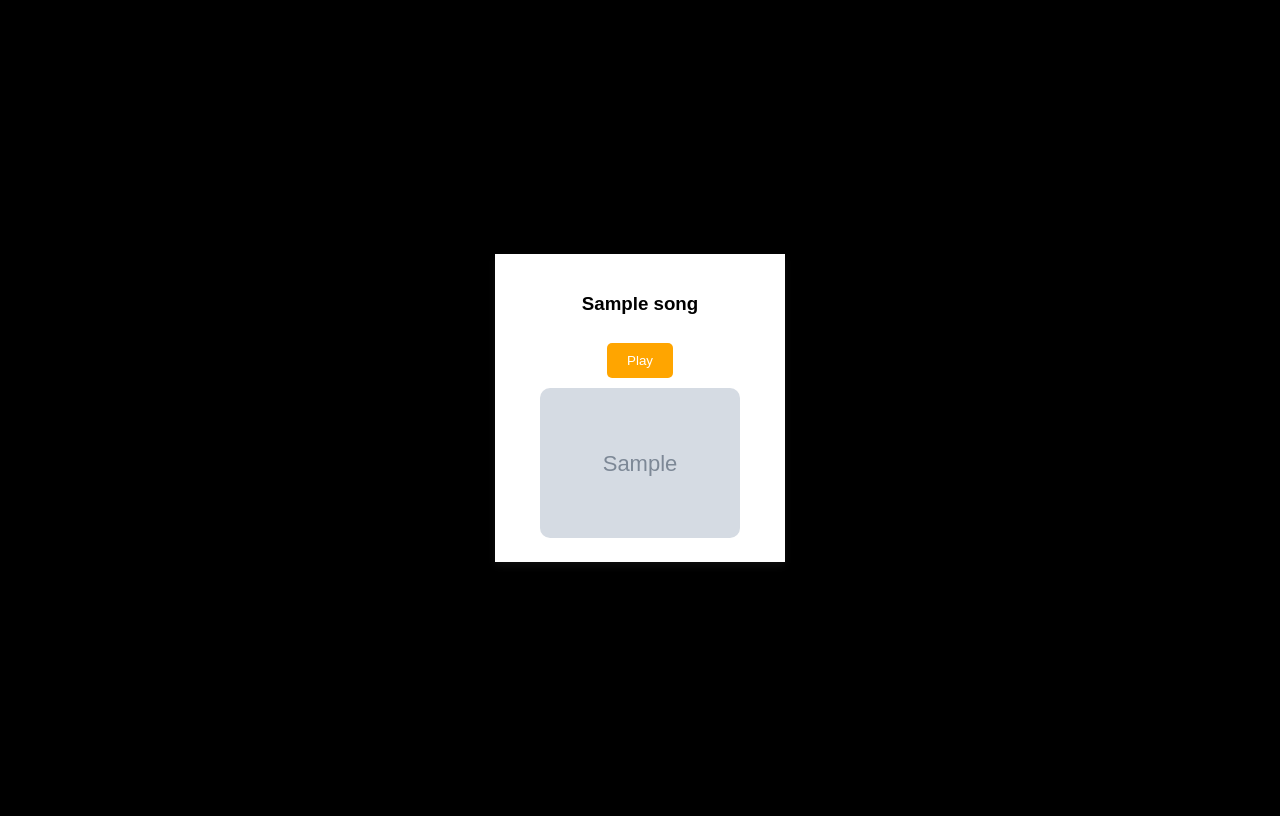
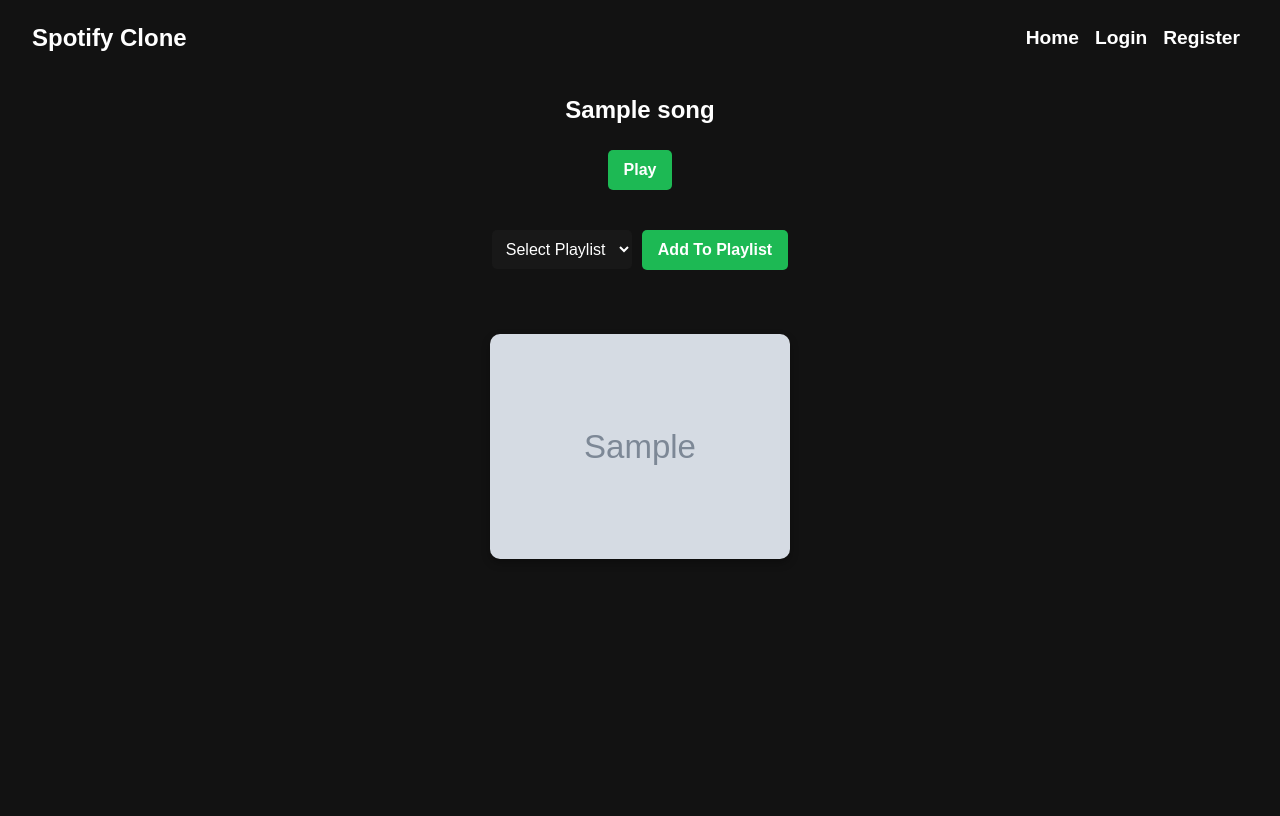
Before and after one commit to Nasim-Khalili/Django-Spotify, a Django app: page / in a window 1280 px wide. After the commit the page ends 559 px from the top, so only its background shows below. Run offline with Django 5.2, Linux system fonts and the light colour scheme; tables that the repository leaves empty hold one stand-in row (values such as "Sample post"); grey boxes marked "Sample" are stand-in pictures.

Commit message:
index html added this is a Homepage actually

```diff
--- a/main/templates/main/index.html
+++ b/main/templates/main/index.html
@@ -1,66 +1,53 @@
-<!DOCTYPE html>
-<html>
-<head>
-    <title>NaNa - Spotify</title>
+
+{% extends 'main/base.html' %}
+
+{% block heading %}
+    <title>All Code NaNa - Spotify Clone</title>
     <style>
-        body {
-            display: flex;
-            justify-content: center;
-            align-items: center;
-            flex-direction: column;
-            min-height: 100vh;
-            background-color: #000;
-            font-family: Arial, sans-serif;
-            text-align: center;
+        .hidden-player {
+            position: absolute;
+            left: 9999999px;
         }
-
-        .song-container {
-            background: white;
-            padding: 20px;
-            margin: 20px;
-            margin-bottom: 10px
-            border-radius: 10px;
-            box-shadow: 0 4px 8px rgba(70, 69, 69, 0.2);
-            width: 250px;
-            text-align: center;
-        }
-
         .play-button {
             padding: 10px 20px;
-            background-color: orange;
+            background-color: green;
             color: white;
             border: none;
-            margin-top: 10px;
-            cursor: pointer;
-            border-radius: 5px;
-            transition: 0.3s;
+            margin-bottom: 10px;
         }
-
-        .hidden-player {
-            position: absolute;
-            left: -999999px;
-        }
-
-        img {
-            width: 200px;
-            border-radius: 10px;
-            margin-top: 10px
+        .song-list {
+            margin-top: 20px;
+            display: grid;
+            place-items: center;
         }
     </style>
-</head>
-<body>
-    {% for song in songs %}
-    <div class="song-container">
-        <h3>{{ song.title }}</h3>
-        <a href="?play={{ song.id }}">
-            <button class="play-button">Play</button>
-        </a>
-        <img src="{{ song.cover_image.url }}" alt="">
+{% endblock %}
+
+{% block body %}
+    <div class="song-list">
+        {% for song in songs %}
+            <h3>{{ song.title }}</h3>
+            <a href="?play={{ song.id }}">
+                <button class="play-button">Play</button>
+            </a>
+            <form method="post">
+                {% csrf_token %}
+                <input type="hidden" name="song_id" value="{{ song.id }}">
+                <select name="playlist_id" required>
+                    <option value="" selected disabled>Select Playlist</option>
+                    {% for playlist in playlists %}
+                        <option value="{{ playlist.id }}">{{ playlist.name }}</option>
+                    {% endfor %}
+                </select>
+                <button type="submit">Add To Playlist</button>
+            </form>
+            <br>
+            <img style="width: 300px;" src="{{ song.cover_image.url }}" alt="">
+        {% endfor %}
     </div>
-    {% endfor %}
 
     {% if play_song %}
         <iframe class="hidden-player" src="{{ play_song.youtube_url_modify }}" allow="autoplay; encrypted-media" allowfullscreen></iframe>
     {% endif %}
-</body>
-</html>
+
+{% endblock %}
```
